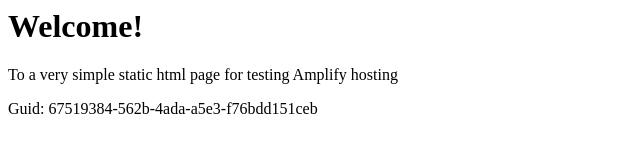
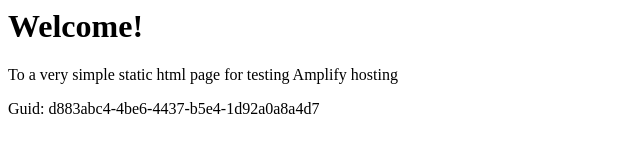
Before and after one commit to aws-aemilia-sin/Github-PR-Commit-Integration-Test-DoNotTouch-GitHubWebhookPushCanaryTest-v1-prod-ap-southeast-1, a website: page src/index.html in a window 1280 px wide. Shown: the full height of the page, 0-640 px from the left. Drawn offline with Linux system fonts and the light colour scheme.

Commit message:
commit from integ tests

```diff
--- a/src/index.html
+++ b/src/index.html
@@ -12,6 +12,6 @@
 <body>
     <h1>Welcome!</h1>
     <p>To a very simple static html page for testing Amplify hosting</p>
-    <p>Guid: 67519384-562b-4ada-a5e3-f76bdd151ceb</p></body>
+    <p>Guid: d883abc4-4be6-4437-b5e4-1d92a0a8a4d7</p></body>
 
 </html>
```
